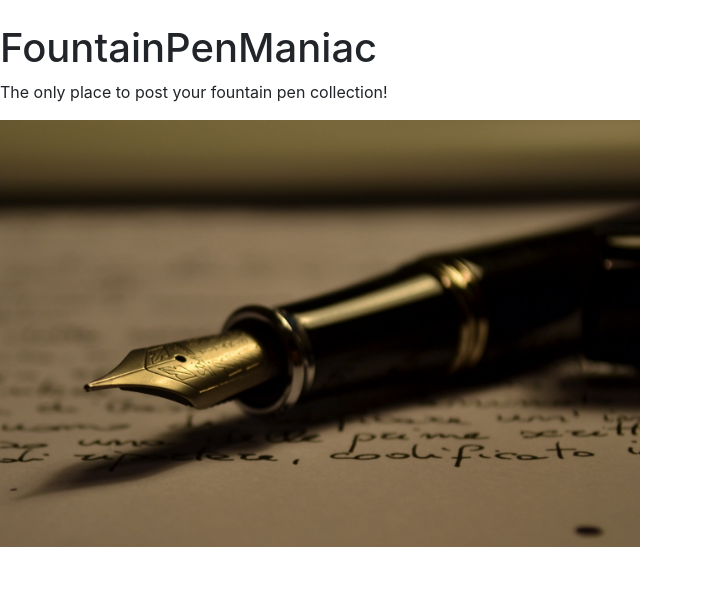
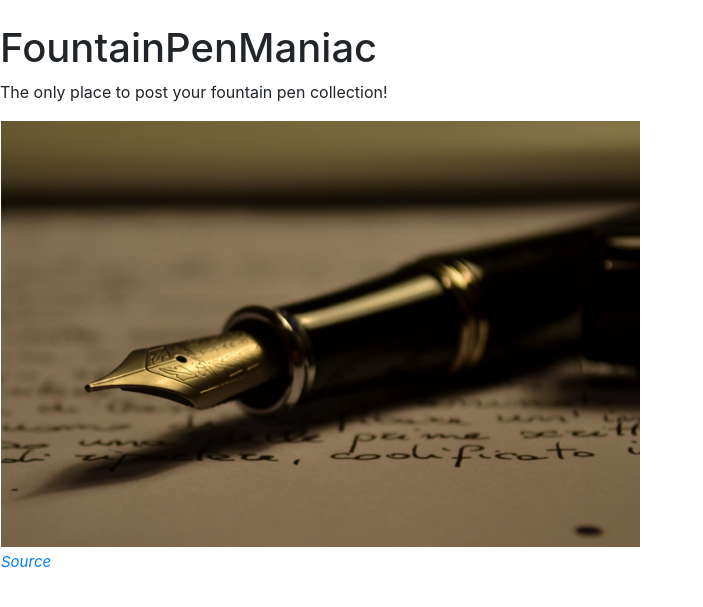
Before and after one commit to Lefteros/Tsoha_fountain-pen-store, a Flask app: page / in a window 1280 px wide. Shown: the part 57-664 px from the top of the page, without its empty margins (0-703 px from the left). Run offline with Flask 2, Linux system fonts and the light colour scheme; some libraries are stand-ins or nearby versions.

Commit message:
pip korjattu, heroku toimii taas. Lisätty source kuvaa varten

```diff
--- a/application/templates/index.html
+++ b/application/templates/index.html
@@ -2,6 +2,17 @@
 
 {% block body %}
     <h1>FountainPenManiac</h1>
-	<p>The only place to post your fountain pen collection!</p>
-	    <img src="{{url_for('static', filename='fountainpen.jpeg')}}" width="50%" height="50%" alt="Kuva"/>
+    <p>The only place to post your fountain pen collection!</p>
+    <table>
+	<tr>
+	    <td>
+	        <img src="{{url_for('static', filename='fountainpen.jpeg')}}" width="50%" height="50%" alt="Fountain Pen">
+	    </td>
+	</tr>
+	<tr>
+	    <td>
+		<span style="font-size: 15px; font-style: italic;"><a href="https://commons.wikimedia.org/wiki/File:Stipula_fountain_pen.jpg">Source</a></span>
+	    </td>
+	</tr>
+    </table>
 {% endblock %}
```
